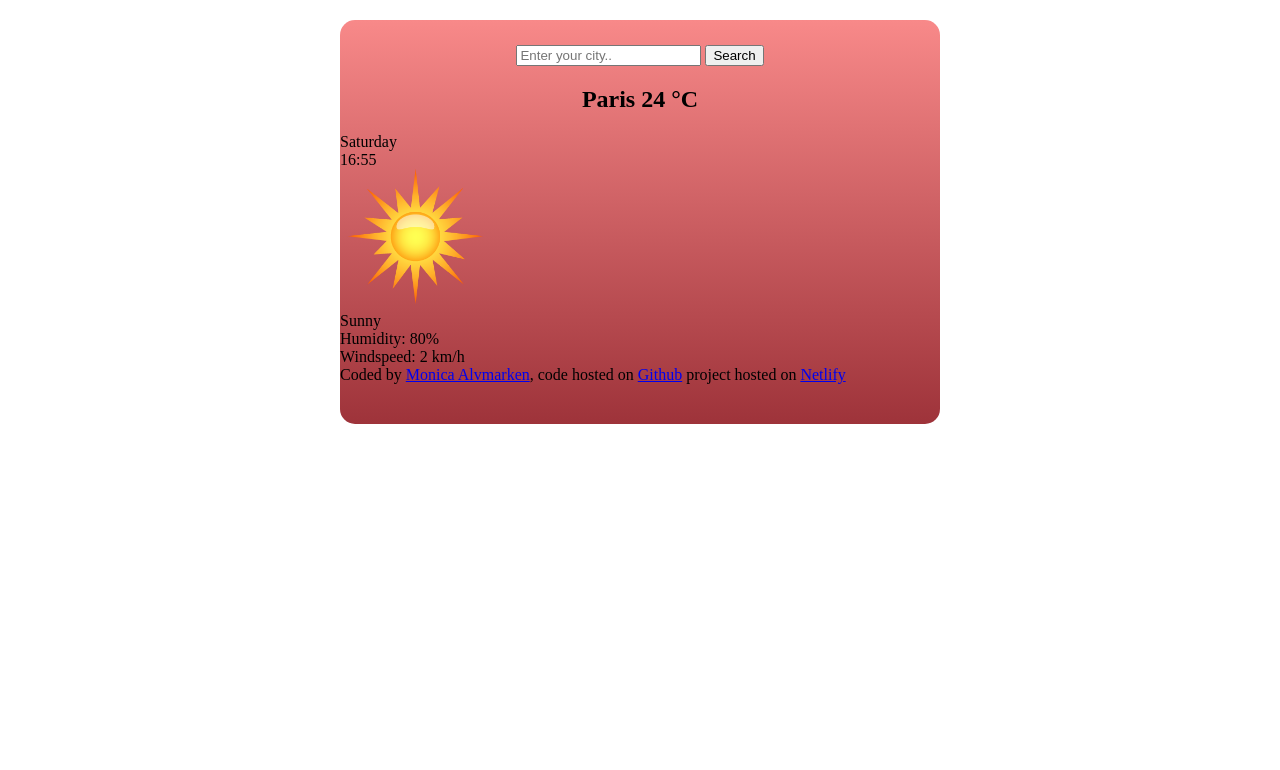
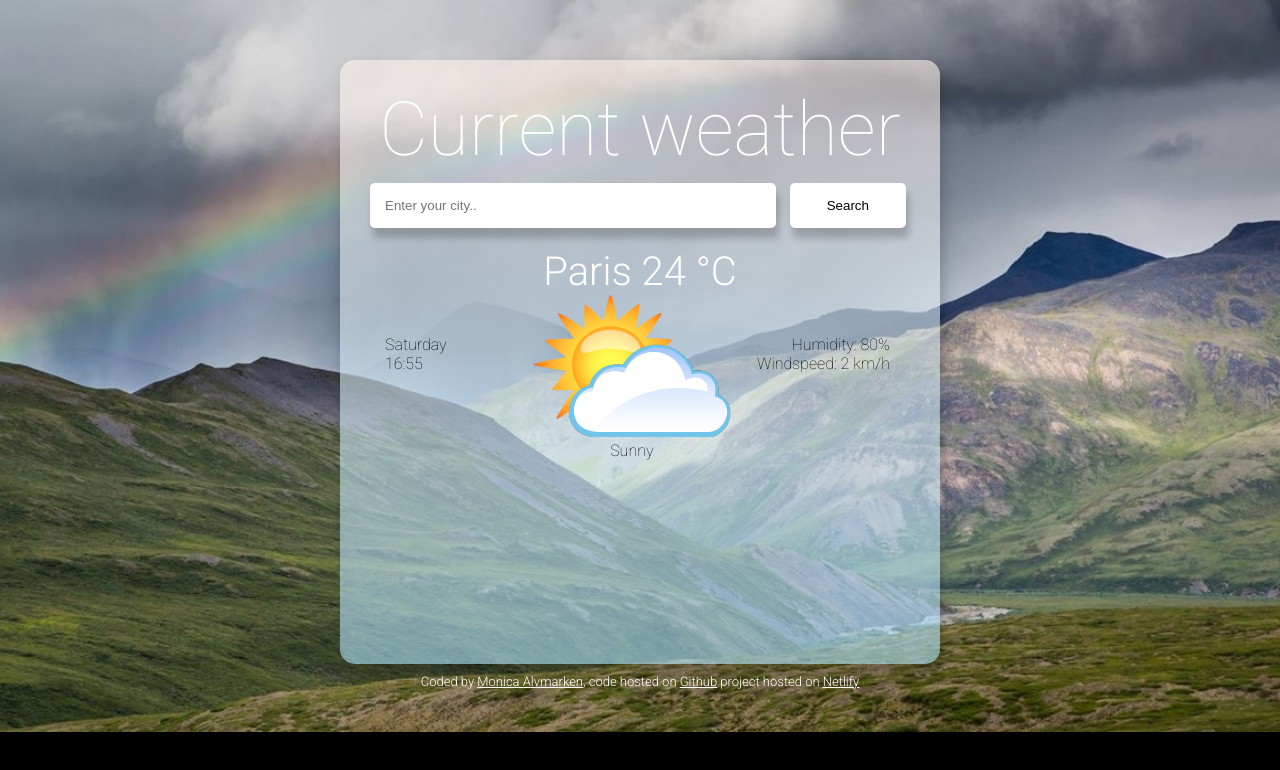
Before and after one commit to Elfground/Weather-app-demo, a plain HTML site: page index.html in a window 1280 px wide. Drawn offline with Linux system fonts and the light colour scheme.

Commit message:
updated html css and images

```diff
--- a/index.html
+++ b/index.html
@@ -5,24 +5,28 @@
     <meta name="viewport" content="width=device-width, initial-scale=1.0">
     <title>Weather App Demo</title>
     <link href="src/styles.css" rel="stylesheet" type="text/css" />
+    <link rel="preconnect" href="https://fonts.googleapis.com">
+<link rel="preconnect" href="https://fonts.gstatic.com" crossorigin>
+<link href="https://fonts.googleapis.com/css2?family=Roboto:ital,wght@0,100;0,300;0,400;0,500;0,700;0,900;1,100;1,300;1,400;1,500;1,700;1,900&display=swap" rel="stylesheet">
 
 </head>
 <body>
     <section>
         <header>
+            <h1>Current weather</h1>
             <form>
-                <input type="search" placeholder="Enter your city..">
-                <input type="submit" value="Search">
+                <input type="search" placeholder="Enter your city.." class="city">
+                <input type="submit" value="Search" class="search-button">
             </form>
         </header>
         <main>
-        <h1>Paris 24 °C</h1>
+        <h2>Paris 24 °C</h2>
        <div class="app-data">
         <div class="app-details">Saturday<br>
     16:55
     </div>
     <div class="app-data-icon">
-        <img src="images/sunny.png" width="150px">
+        <img src="images/partly-cloudy.png" width="200px">
     <br>
     Sunny
     </div>
@@ -30,8 +34,11 @@
     Windspeed: 2 km/h</div>
 </div>
     </main>
+    <br>
+    <br>
+    <br>
+</section>
+        <footer>Coded by <a href="https://github.com/Elfground" target="_blank">Monica Alvmarken</a>, code hosted on <a href="https://github.com/Elfground/Weather-app-demo" target="_blank">Github</a> project hosted on <a href="https://vaeder-app.netlify.app/" target="_blank">Netlify</a></footer>
 
-        <footer>Coded by <a href="https://github.com/Elfground" target="_blank">Monica Alvmarken</a>, code hosted on <a href="https://github.com/Elfground/Weather-app-demo" target="_blank">Github</a> project hosted on <a href="https://vaeder-app.netlify.app/" target="_blank">Netlify</a></footer>
-</section>
 </body>
 </html>
--- a/src/styles.css
+++ b/src/styles.css
@@ -1,17 +1,100 @@
+body {
+    background-image: url("../images/background.jpg");
+    background-repeat: no-repeat;
+    background-size: cover;
+    background-color: black;
+}
 
 section {
-    background: linear-gradient(to top, #9e333a 0%, #f88989 100%);
+    background: linear-gradient(to bottom, rgba(255, 241, 235,0.6) 0%, rgba(172, 224, 249,0.6) 100%);
     max-width: 600px;
     margin: 0px auto;
     border-radius: 15px;
-    margin-top: 20px;
-    margin-bottom: 10px;
+    margin-top: 60px;
+    margin-bottom: 0px;
     padding-top: 25px;
-    padding-bottom: 40px;
+    padding-bottom: 150px;
+    box-shadow: 3px 10px 15px rgba(0, 0, 0, 0.2);
   }
+  header {
+
+  }
+  main {
+    margin: 30 px;
+  }
+
   h1 {
     text-align: center;
+    font-family: "Roboto", system-ui, arial;
+    font-size: 75px;
+    font-weight: 100;
+    font-style: normal;
+    color: white;
+    margin-top: 0px;
+    margin-bottom: 0px;
+  }
+  h2 {
+    text-align: center;
+    font-family: "Roboto", system-ui, arial;
+    font-size: 40px;
+    font-weight: 300;
+    font-style: normal;
+    color: white;
+    margin-bottom: 0px;
+    margin-top: 10px;
+
+  }
+  a {
+    color: white;
   }
   form {
+    font-family: "Roboto", system-ui, arial;
+    font-weight: 100;
+    font-style: normal;
+    padding: 10px;
+
+  }
+  footer {
+    margin: 0px;
+    padding: 10px;
     text-align: center;
+    font-size: 13px;
+    font-family: "Roboto", system-ui, arial;
+    font-weight: 300;
+    font-style: normal;
+    color: white;
   }
+  .city {
+    border: none;
+    border-radius: 5px;
+    padding: 15px;
+    width: 70%;
+    margin: 0px 10px 0px 20px;
+    box-shadow: 3px 10px 7px rgba(0, 0, 0, 0.2);
+  }
+  .search-button {
+    border: none;
+    border-radius: 5px;
+    background: white;
+    padding: 15px;
+    width: 20%;
+    margin: 0px 10px 0px 0px;
+    box-shadow: 3px 10px 7px rgba(0, 0, 0, 0.2);
+  }
+  .app-data {
+    font-family: "Roboto", system-ui, arial;
+    font-weight: 100;
+    font-style: normal;
+    display: flex;
+    justify-content: space-between;
+    margin: 40px 30px 0px 45px;
+  }
+  .app-data-icon {
+    text-align: center;
+    margin: -40px 0px 0px 60px;
+
+  }
+  .app-data-conditions {
+    text-align: right;
+    margin: 0px 20px 0px 0px;
+  }
```
Also changed, not shown: images/background.jpg (added), images/heavy-clouds.png (added), images/light-clouds.png (added), images/night-cloud.png (added), images/night-rain.png (added), images/night.png (added), images/partly-cloudy.png (added), images/rain.png (added), images/sleet.png (added), images/snow.png (added), images/sunny-fuzzy.png (added), images/thunder.png (added), 1 other file.
